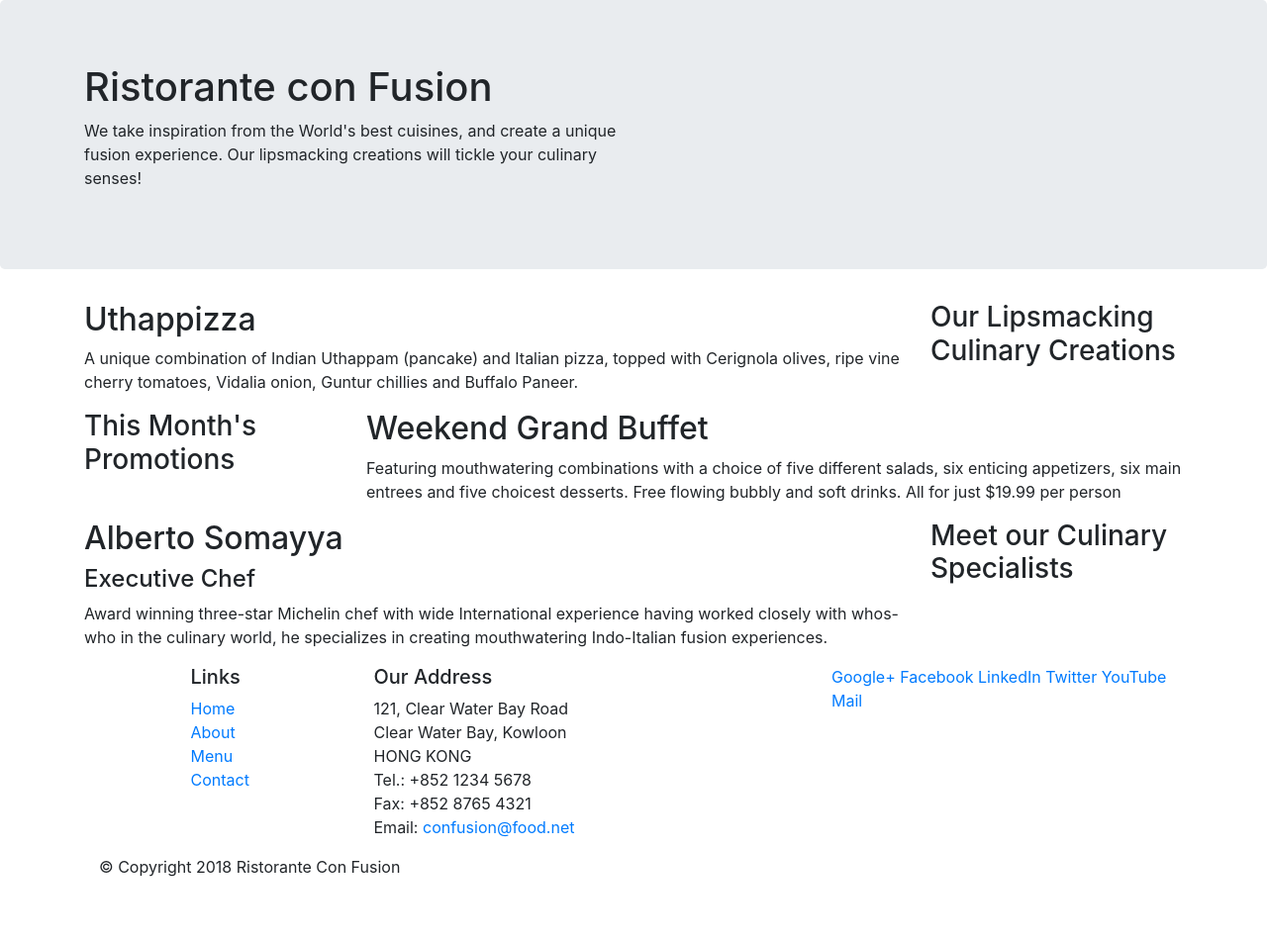
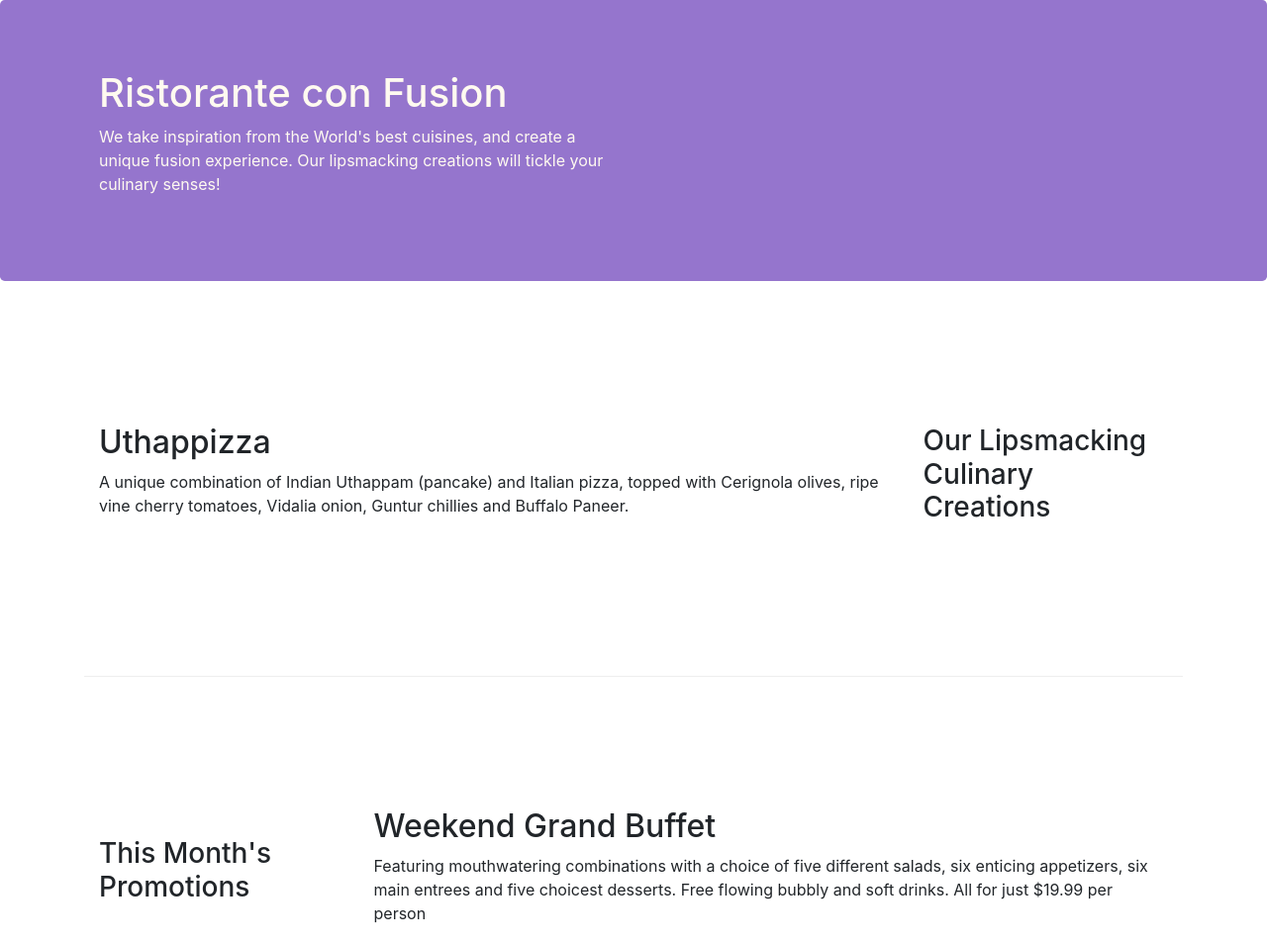
Before and after one commit to MINIscus88/git-test, a website: page Bootstrap4/conFusion/index.html in a window 1280 px wide. Shown: the top 954 px of the page at 99% size. Before the commit the page ends 904 px from the top, so only its background shows below. Drawn offline with nearby package versions, Linux system fonts and the light colour scheme.

Commit message:
Bootstrap Grid Part 2

```diff
--- /dev/null
+++ b/Bootstrap4/conFusion/css/styles.css
@@ -0,0 +1,30 @@
+.row-header {
+  margin: 0px auto;
+  padding: 0px auto;
+}
+
+.row-content {
+  margin: 0px auto;
+  padding: 50px 0px 50px 0px;
+  border-bottom: 1px ridge;
+  min-height: 400px;
+}
+
+.footer {
+  background-color: #D1C4E9;
+  margin: 0px auto;
+  padding: 20px 0px 20px 0px;
+}
+
+.jumbotron {
+  padding: 70px 30px 70px 30px;
+  margin: 0px auto;
+  background: #9575CD;
+  color: floralwhite;
+}
+
+.address {
+  font-size: 80%;
+  margin: 0px;
+  color: #0F0F0F;
+}
--- a/Bootstrap4/conFusion/index.html
+++ b/Bootstrap4/conFusion/index.html
@@ -9,6 +9,7 @@
 
     <!-- Bootstrap CSS -->
     <link rel="stylesheet" href="node_modules/bootstrap/dist/css/bootstrap.min.css">
+    <link rel="stylesheet" href="css/styles.css">
 
     <title>Ristorante Con Fusion</title>
 </head>
@@ -17,7 +18,7 @@
 
     <header class="jumbotron">
         <div class="container">
-            <div class="row">
+            <div class="row row-header">
                 <div class="col-12 col-sm-6">
                     <h1>Ristorante con Fusion</h1>
                     <p>We take inspiration from the World's best cuisines, and create a unique fusion experience. Our lipsmacking creations will tickle your culinary senses!</p>
@@ -29,7 +30,7 @@
     </header>
 
 <div class="container">
-    <div class="row">
+    <div class="row row-content align-items-center">
             <div class="col-12 col-sm-4 order-sm-last col-md-3">
                 <h3>Our Lipsmacking Culinary Creations</h3>
             </div>
@@ -39,7 +40,7 @@
             </div>
     </div>
 
-        <div class="row">
+        <div class="row row-content align-items-center">
             <div class="col-12 col-sm-4 col-md-3">
                 <h3>This Month's Promotions</h3>
             </div>
@@ -49,7 +50,7 @@
             </div>
         </div>
 
-        <div class="row">
+        <div class="row row-content align-items-center">
             <div class="col-12 col-sm-4 order-sm-last col-md-3">
                 <h3>Meet our Culinary Specialists</h3>
             </div>
@@ -60,7 +61,7 @@
             </div>
         </div>
 
-    <footer>
+    <footer class="footer">
         <div class="container">
             <div class="row">
                 <div class="col-4 offset-1 col-sm-2">
@@ -83,8 +84,8 @@
 		              Email: <a href="mailto:confusion@food.net">confusion@food.net</a>
 		           </address>
                 </div>
-                <div class="col-12 col-sm-4">
-                    <div>
+                <div class="col-12 col-sm-4 align-self-center">
+                    <div class="text-center">
                         <a href="http://google.com/+">Google+</a>
                         <a href="http://www.facebook.com/profile.php?id=">Facebook</a>
                         <a href="http://www.linkedin.com/in/">LinkedIn</a>
@@ -94,7 +95,7 @@
                     </div>
                 </div>
            </div>
-           <div class="row">
+           <div class="row justify-content-center">
                 <div class="col-auto">
                     <p>© Copyright 2018 Ristorante Con Fusion</p>
                 </div>
```
